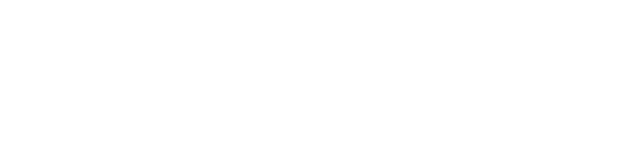
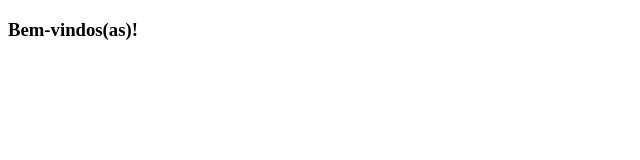
Before and after one commit to vicky-rimbano/Express_3DSC01, a website: page src/views/index.html in a window 1280 px wide. Shown: the whole page, without its empty margins (0-640 px from the left). Drawn offline with Linux system fonts and the light colour scheme.

Commit message:
alteração do index da homePage

```diff
--- a/src/views/index.html
+++ b/src/views/index.html
@@ -1,9 +1,12 @@
 <!DOCTYPE html>
 <html lang="en">
   <head>
-    <meta charset="UTF-8" />
     <meta name="viewport" content="width=, initial-scale=1.0" />
     <title>Document</title>
   </head>
-  <body></body>
+  <body>
+    <main>
+      <h3>Bem-vindos(as)!</h3>
+    </main>
+  </body>
 </html>
```
